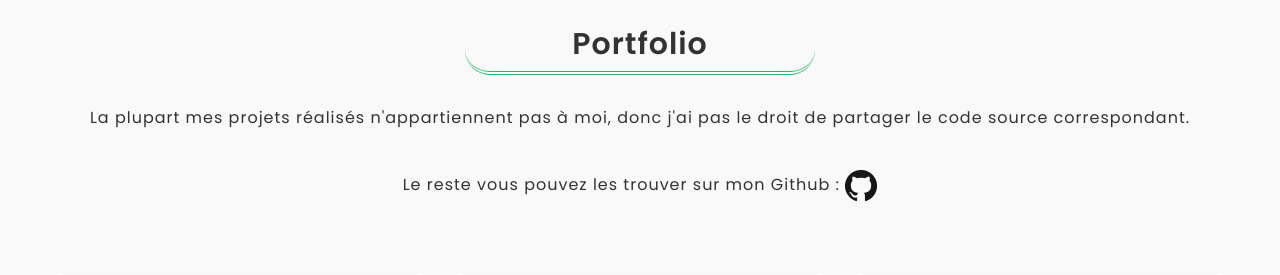
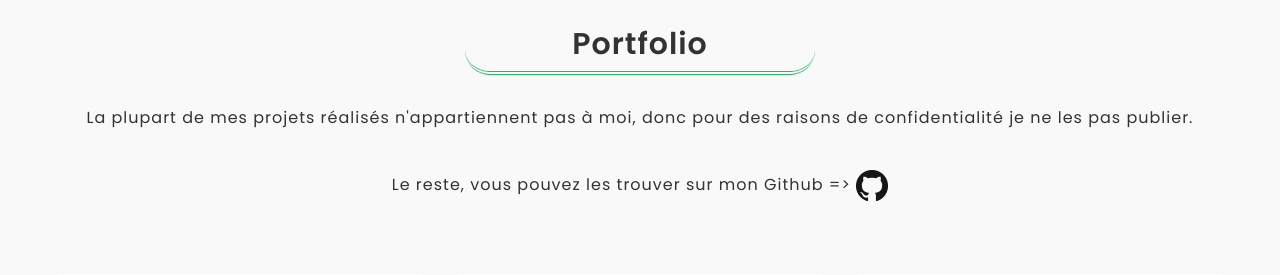
Before and after one commit to walid-kbb/portfolio, a Django app: page / in a window 1280 px wide. Shown: the part 1629-1904 px from the top of the page. Run offline with Django 3.2, Linux system fonts and the light colour scheme; some libraries are stand-ins or nearby versions.

Commit message:
new commit

```diff
--- a/templates/index.html
+++ b/templates/index.html
@@ -156,8 +156,8 @@
                 <div >
                     <div class="section-title">
                         <h2>Portfolio</h2>
-                        <p>La plupart  mes projets réalisés n'appartiennent pas à moi, donc j'ai pas le droit de partager le code source correspondant.</p>
-                        <p> Le reste vous pouvez les trouver sur mon Github : <a href ="https://github.com/walid-kbb/" target="_blank" > <img src=" {% static 'images/favicon/github.png''%}"> </p></a>
+                        <p>La plupart de mes projets réalisés n'appartiennent pas à moi, donc pour des raisons de confidentialité je ne les pas publier.</p>
+                        <p> Le reste, vous pouvez les trouver sur mon Github =>  <a href ="https://github.com/walid-kbb/" target="_blank" > <img src=" {% static 'images/favicon/github.png''%}"> </p></a>
 
                     </div>
                 </div>
```
